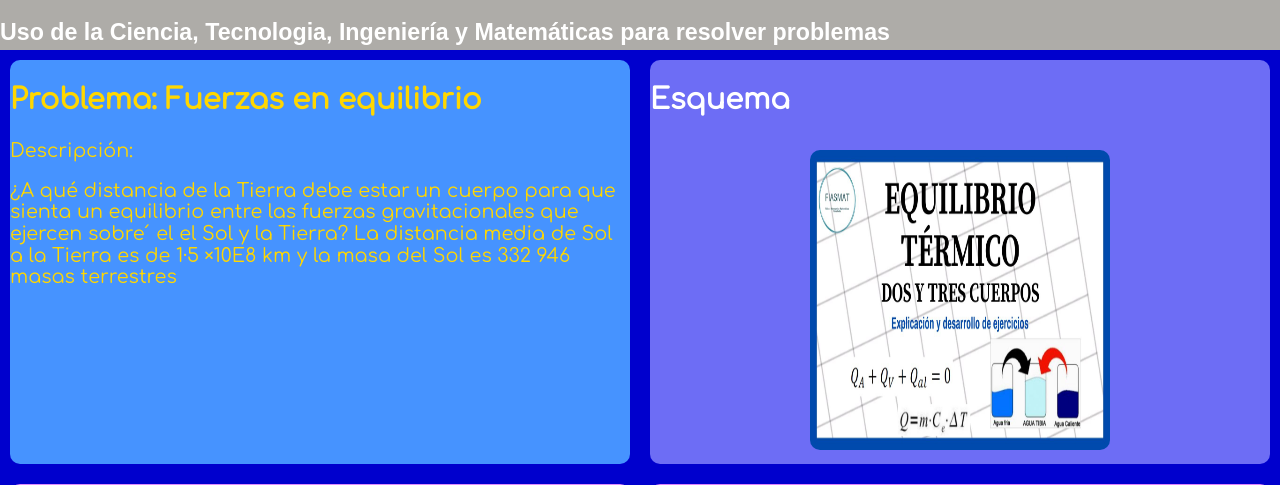
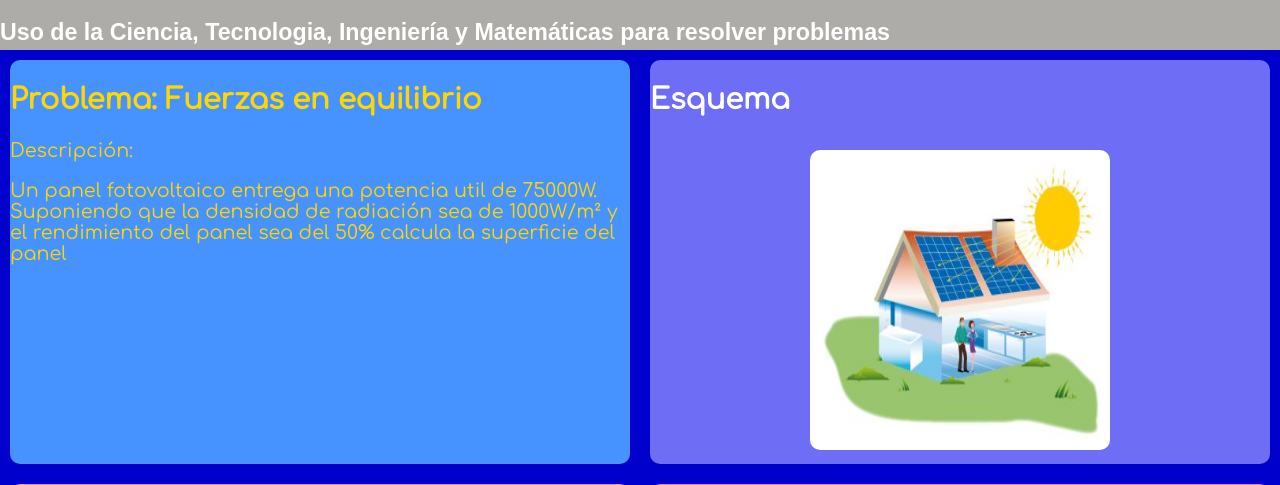
Before and after one commit to LuisAl-0516/practica15, a PHP site: page / in a window 1280 px wide. Shown: the top 485 px of the page. Run offline with PHP 8.4, Linux system fonts and the light colour scheme.

Commit message:
Update index.php

```diff
--- a/index.php
+++ b/index.php
@@ -18,43 +18,70 @@
 <h2>Problema: Fuerzas en equilibrio</h2>
 <p>Descripción:</p>
 <p>
-    ¿A qué distancia de la Tierra debe estar un cuerpo para que
-    sienta un equilibrio entre las fuerzas gravitacionales que
-    ejercen sobre ́ el el Sol y la Tierra? La distancia media de Sol a
-    la Tierra es de 1·5 ×10E8 km y la masa del Sol es 332 946
-    masas terrestres</p>
+  Un panel fotovoltaico entrega una potencia util de 75000W. Suponiendo que la densidad de radiación sea de 1000W/m² y el rendimiento del panel sea
+del 50% calcula la superficie del panel</p>
 </section>
 <section class="esquemaProblema">
 <h2>Esquema</h2>
 <!--Buscar o crear una impagen que represente el problema jpg o png-->
 <center>
-<img class="imgProblema" src="images/esquema.jpeg">
+<img class="imgProblema" src="images/panel.jpg">
 </center>
 </section>
 <section class="formulas">
 <h2>Fórmulas</h2>
-<img class="imgProblema" src="images/1.png">
+<h3>n= P util/ P real</h3>
+<h3>P = Q / t = (K*S*t)/t</h3>
+<h3>S = P / K</h3>
 <!--Aqui van las fórmulas a emplear, de preferencia despejar la variable a calcular-->
 </section>
 <section class="datos">
-<h2>Datos:</h2>
-<br>
-<p>Dt-s= 1.5E8 Km.</p><br>
-<p>Ms=332946*Mt</p><br>
-<!--A partir del enunciado del problema, ecribir una lista de los datos proporcionados para calcular en las unidades de Sistema Internacional de medidas. Incluir valores de constantes y datos de otras fuentes-->
-</section>
+    <h2>Datos:</h2>
+    <ul>
+      <li><strong>P util:</strong> 75000 W</li>
+      <li><strong>n:</strong> 0.5</li>
+      <li><strong>P real:</strong> ¿?</li>
+
+      <br>
+      <li><strong>K:</strong> 1000 w/m²</li>
+      <li><strong>S:</strong> ¿?</li>
+
+    </ul>
+  </section>
 <section class="calculos">
+<?php
+function calcularResultados() {
+    // Datos conocidos
+    $n = 0.5; //rendimiento
+    $putil = 75000; //potencia util
+    $preal = 0; //
+    $k = 1000; // densidad de radiacion w/m2
+    $preal =0; //preal
+    $s=0;//area
+
+    $preal=$putil/$n;//calculamos preal
+    $s=$preal/$k;//calculamos la superficie
+
+    // Cálculo de la temperatura final
+
+
+    // Mostrar el resultado
+    return $s;
+}
+?>
 <h2>Solución</h2>
-<img class="imgProblema" src="images/2.png">
-<!--Se sustituyen los valores de los datos en la formula para indicar las operaciones a realizarse. No se procesan, ni se pone el resultado en esta sección-->
-<p>
-</p>
-<!--En el archivo js/calculaStem.js, implementar la función calcular() en JS, para resolver problema, definiendo las variables y obteniendo el resultado de aplicar las formulas y regresar el valor obtenido a la sección de resultado que indique las unidades correspondientes-->
-<button onclick="calcula()">Presiona para calcular</button>
+<img class="solu" src="images/solu.jpeg">
+<form method="post">
+                <button type="submit" name="calcular">Presiona para calcular</button>
+            </form>
 </section>
 <section class="resultado">
 <h2>Resultado:</h2>
-<div id="resultadoA"></div>
+<div id="resultadoA">
+<?php
+print"<h1>La superficie es de:".calcularResultados()."m²</h1>"
+?>
+</div>
 </section>
 </section>
 <footer class="pie">
```
